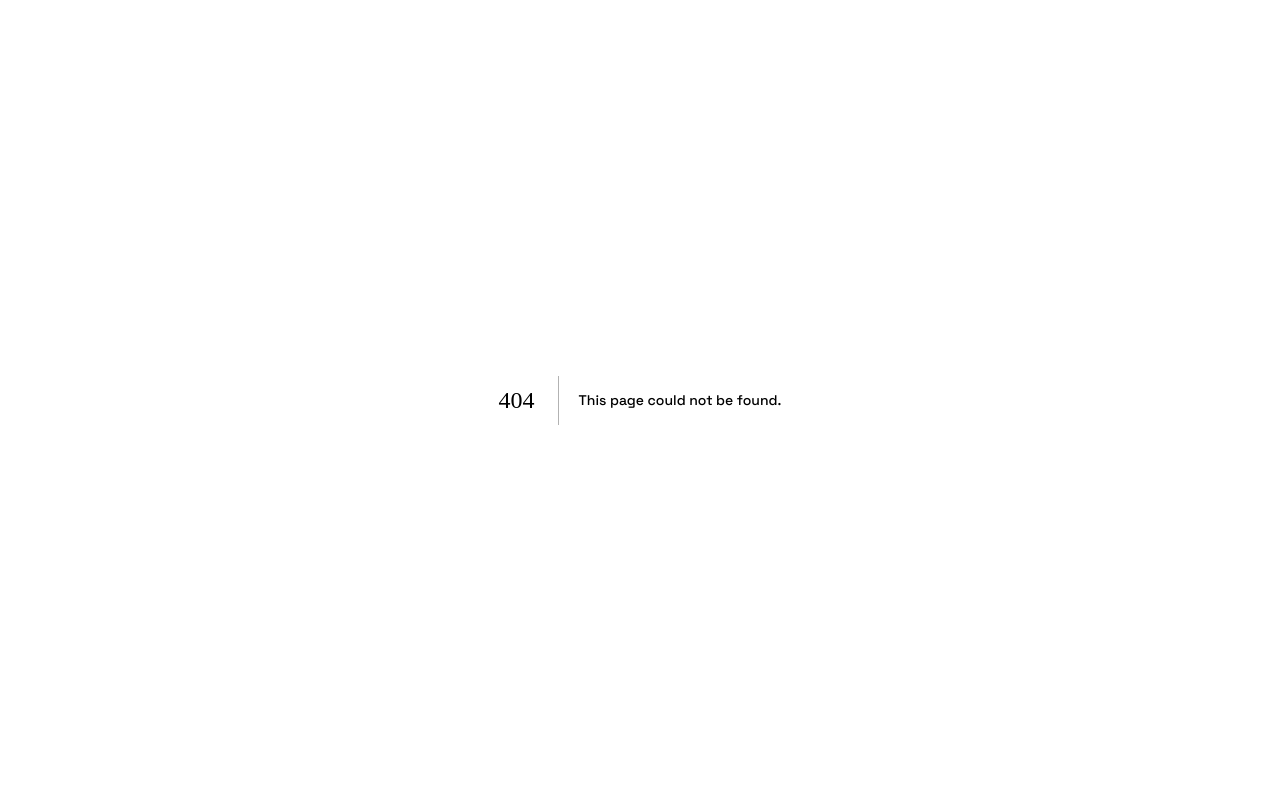
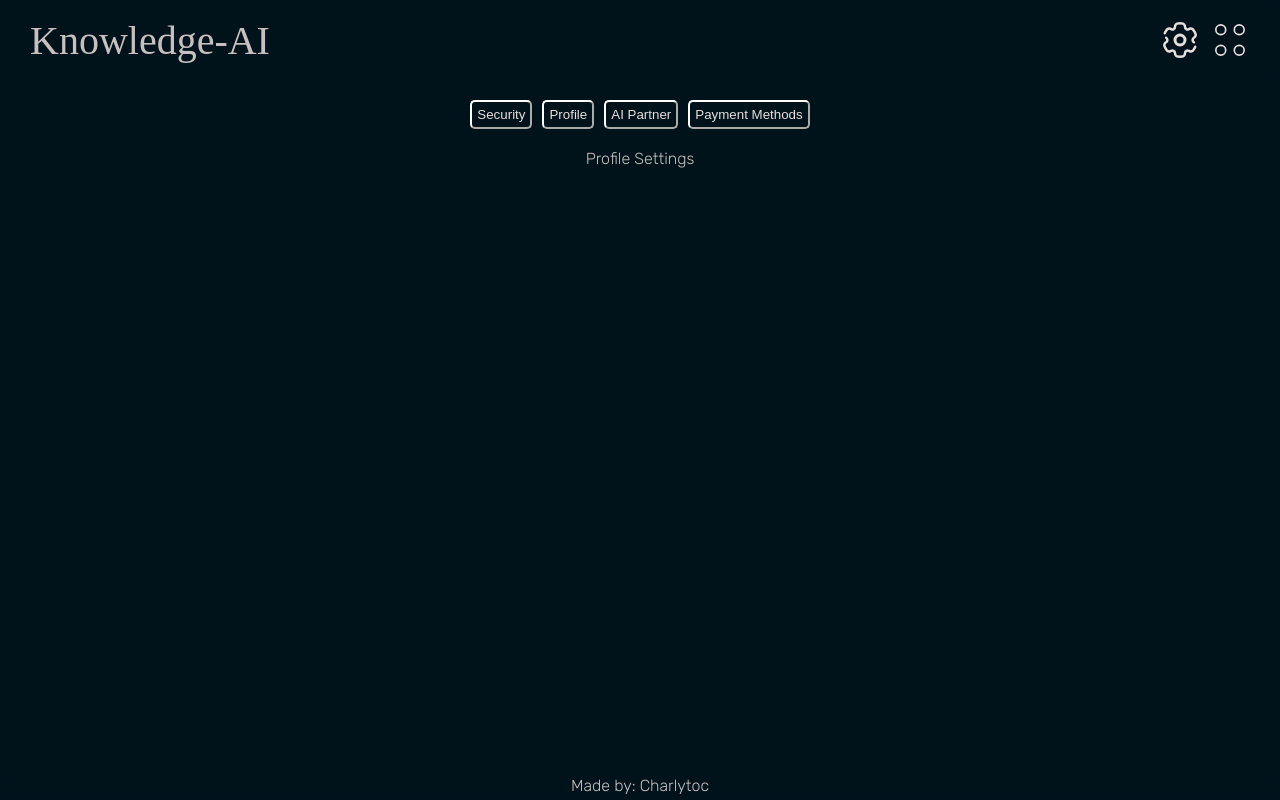
Before and after one commit to Charlytoc/knowledge-ai-front, a Next.js app: page /settings in a window 1280 px wide. Before the commit this address had no page. Built offline with nearby package versions, Linux system fonts and the light colour scheme; a web font is replaced by a local one.

Commit message:
connecting with backend

```diff
--- a/app/docs/page.tsx
+++ b/app/docs/page.tsx
@@ -1,5 +1,6 @@
 'use client'
 import StudyPlanCreate from "../resources/components/ui/CreateStudyPlan";
+import Footer from "../resources/components/ui/Footer";
 import NavBar from "../resources/components/ui/NavBar";
 import StudyPlanList from "../resources/components/ui/StudyPlanList";
 import { themes, useStore } from "@/app/resources/context/store";
@@ -8,8 +9,8 @@ export default function DocsPage() {
     return (
         <main className={`page page-create ${settings.theme}`}>
             <NavBar />
-            <StudyPlanCreate />
-            <StudyPlanList />
+            <p>Here you will learn how to use Knowledge-AI</p>
+            <Footer />
         </main>
     )
 }
--- a/app/resources/components/ui/NavBar.tsx
+++ b/app/resources/components/ui/NavBar.tsx
@@ -53,8 +53,9 @@ const MobileMenuComponent = () => {
             </ConfigMenu>
             <OptionsMenu activeMenu={activeMenu} setActiveMenu={setActiveMenu} svgIcon={svgs.optionsIcon}>
                 <Link href={'/create'}>Create</Link>
-                <Link href={'/ai'}>AI</Link>
-                <Link href={'/'}>Home</Link>
+                <Link href={'/learn'}>Learn</Link>
+                <Link href={'/login'}>Login</Link>
+                <Link href={'/settings'}>Settings</Link>
                 <Link href={'/docs'}>Docs</Link>
             </OptionsMenu>
         </section>
--- /dev/null
+++ b/app/resources/files/profile.tsx
@@ -0,0 +1,6 @@
+export const profile ={
+    image: 'https://cdn.pixabay.com/photo/2015/04/23/22/00/tree-736885_640.jpg',
+    backgroundImage: 'https://t3.ftcdn.net/jpg/05/62/29/98/360_F_562299884_qNwTbL7o89EhXAsX4yRdVMSxXZVW4SKN.jpg',
+    name: 'Charlytoc',
+    biography: "Professional full-stack developer"
+}
--- a/app/resources/interfaces/studyplan.tsx
+++ b/app/resources/interfaces/studyplan.tsx
@@ -1,6 +1,6 @@
 export interface StudyPlan {
-    name: string;
+    title: string;
     description: string;
-    username: string;
+    username?: string;
     aiDescription?: string;
   }
--- a/app/resources/styles/components.css
+++ b/app/resources/styles/components.css
@@ -16,18 +16,18 @@
 .component-navbar {
     display: flex;
     height: 10vh;
-    position: sticky;
+    position: fixed;
     top: 0;
-    padding: 0px 8px;
+    padding: 0px 30px;
     overflow-y: hidden;
+    /* width: min(100vw, 800px); */
+    align-items: center;
     width: 100vw;
-    align-items: center;
-    backdrop-filter: blur(3px);
+    backdrop-filter: blur(1px);
     > div {
         display: flex;
         width: 350px;
         text-align: center;
-
         > span {
             font-size: min(40px, 8vmin);
             text-align: left;
@@ -35,7 +35,6 @@
             font-family: var(--font-title);
         }
     }
-
     >section {
         display: flex;
         align-items: center;
@@ -141,6 +140,7 @@
 .component-landing {
     display: flex;
     gap: 9px;
+    padding-top: 100px;
     flex-direction: column;
 }
 
@@ -195,3 +195,49 @@
     width: min(100%, 500px);
 
 }
+
+.component-profile {
+    display: flex;
+    flex-direction: column;
+    .background-image-container {
+        width: 100%;
+        height: 200px;
+        overflow: hidden;
+        >img {
+            width: 100%;
+            height: auto;
+        }
+    }
+    .profile-image-container {
+        width: 300px;
+        height: 300px;
+        overflow: hidden;
+        border-radius: 50%;
+        margin: 0 auto;
+    }
+    .profile-details {
+        text-align: center;
+        > p {
+            text-align: inherit;
+        }
+    }
+}
+
+.component-settings {
+    display: flex;
+    flex-direction: column;
+    align-items: center;
+    gap: 20px;
+    > div.top-component {
+        display: flex;
+        gap: 10px;
+    }
+}
+
+.component-login {
+    display: flex;
+    justify-content: center;
+    align-items: center;
+    flex-direction: column;
+    gap: 10px;
+}
--- a/app/resources/styles/pages.css
+++ b/app/resources/styles/pages.css
@@ -3,3 +3,7 @@
     gap: 10px;
     justify-content: center;
 }
+.page {
+    /* background-color: red !important; */
+    padding-top: 100px;
+}
--- /dev/null
+++ b/app/settings/page.tsx
@@ -0,0 +1,58 @@
+'use client'
+import { useState } from "react";
+import NavBar from "../resources/components/ui/NavBar";
+import { useStore } from "@/app/resources/context/store";
+import Footer from "../resources/components/ui/Footer";
+
+
+export default function Create() {
+    const { settings } = useStore()
+    return (
+        <main className={`page page-settings ${settings.theme}`}>
+            <NavBar />
+            <SettingsComponent />
+            <Footer />
+        </main>
+    )
+}
+// Define settings components
+const SecuritySettings = () => <div>Security Settings</div>;
+const ProfileSettings = () => <div>Profile Settings</div>;
+const AIPartnerSettings = () => <div>AI Partner Settings</div>;
+const PaymentMethodsSettings = () => <div>Payment Methods Settings</div>;
+
+
+
+
+const SettingsComponent = () => {
+    const [currentSetting, setCurrentSetting] = useState('Profile');
+
+    const renderRightComponent = () => {
+        switch(currentSetting) {
+            case 'Security':
+                return <SecuritySettings />;
+            case 'Profile':
+                return <ProfileSettings />;
+            case 'AI Partner':
+                return <AIPartnerSettings />;
+            case 'Payment Methods':
+                return <PaymentMethodsSettings />;
+            default:
+                return <div>Select a setting</div>;
+        }
+    };
+
+    return (
+        <div className="component-settings">
+            <div className="top-component">
+                <button onClick={() => setCurrentSetting('Security')}>Security</button>
+                <button onClick={() => setCurrentSetting('Profile')}>Profile</button>
+                <button onClick={() => setCurrentSetting('AI Partner')}>AI Partner</button>
+                <button onClick={() => setCurrentSetting('Payment Methods')}>Payment Methods</button>
+            </div>
+            <div className="bottom-component">
+                {renderRightComponent()}
+            </div>
+        </div>
+    )
+}
--- a/package.json
+++ b/package.json
@@ -13,6 +13,7 @@
     "@types/react": "18.2.14",
     "@types/react-dom": "18.2.6",
     "autoprefixer": "10.4.14",
+    "axios": "^1.4.0",
     "eslint": "8.44.0",
     "eslint-config-next": "13.4.9",
     "next": "13.4.9",
```
Also changed, not shown: app/learn/page.tsx (+9 -2 lines), app/login/page.tsx (added, +77 -0 lines), app/profile/[user]/page.tsx (added, +45 -0 lines), app/resources/components/ui/CreateStudyPlan.tsx (+23 -6 lines), 1 other file (tests, documents, lock files or other folders).
